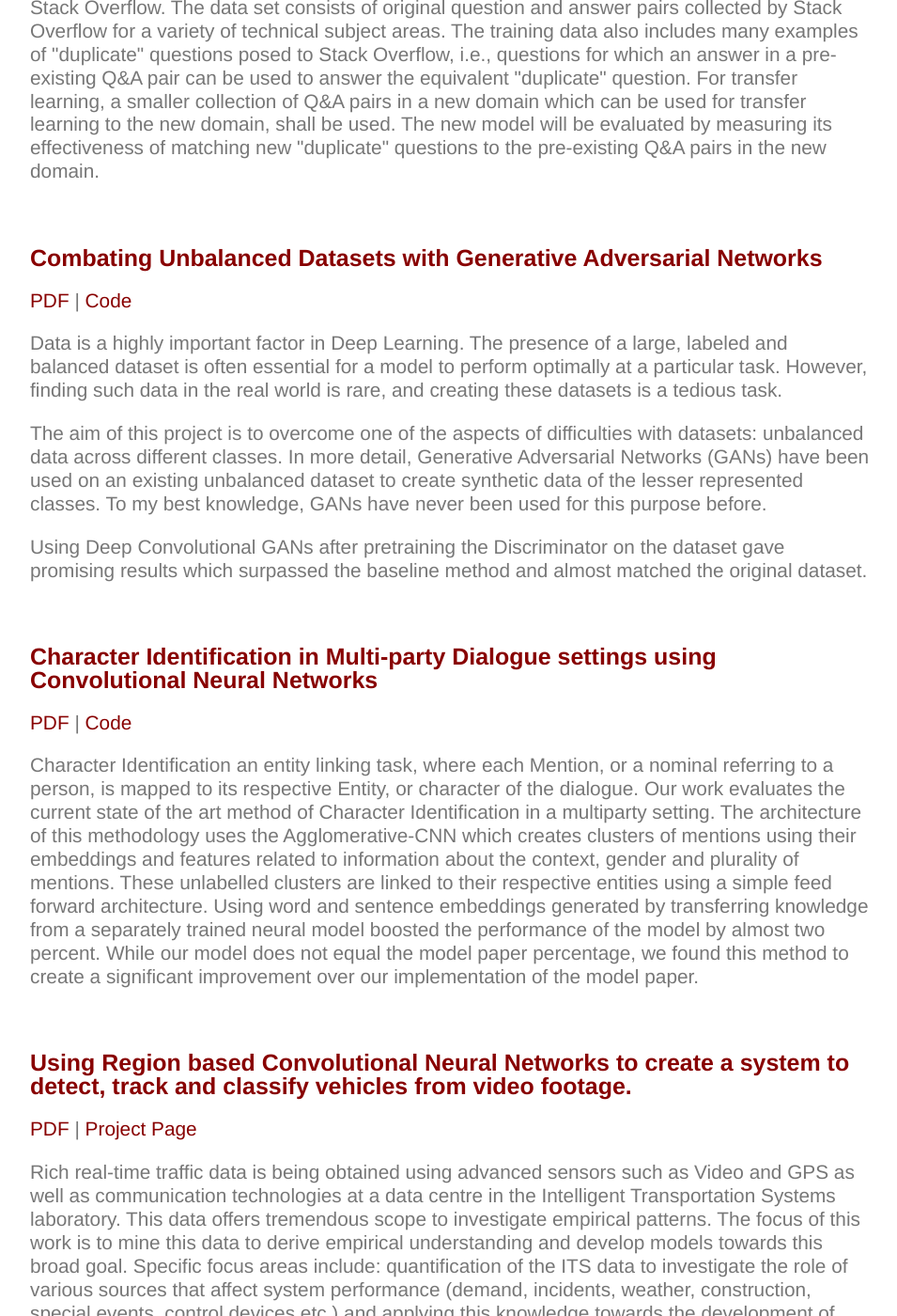
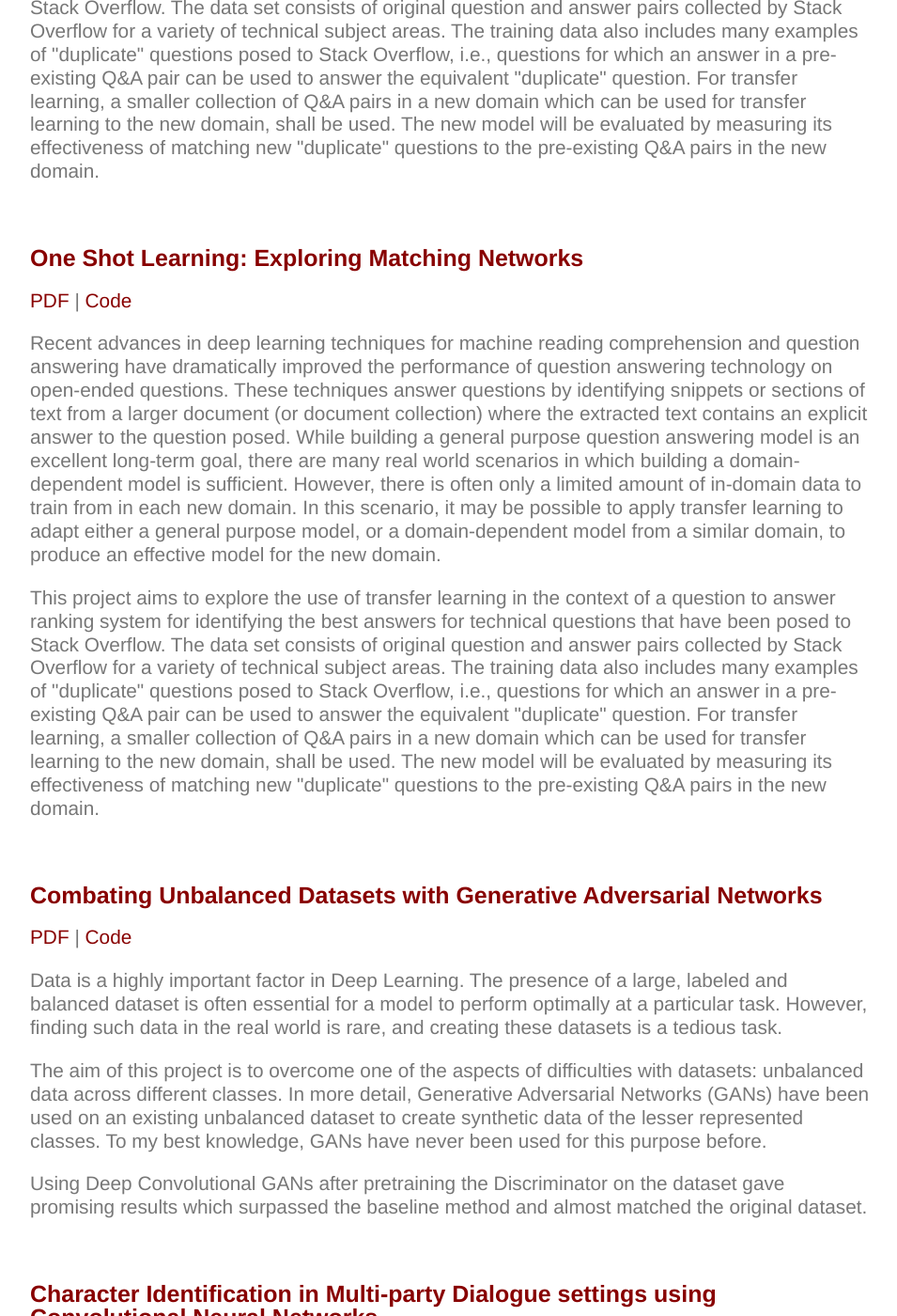
Before and after one commit to Uppaal/Uppaal.github.io, a Jekyll site: the page built from projects/index.html, in a window 1280 px wide and 1400 px high, scrolled down 644 px. Shown: the whole window at 94% size, without its empty margins (160-1115 px from the left). Built offline with Jekyll 4.4.1, drawn with Linux system fonts in a browser that asks for light colours.

Commit message:
Update index.html

```diff
--- a/projects/index.html
+++ b/projects/index.html
@@ -8,6 +8,12 @@ title: Research and Projects
 
 	<h2>Transfer Learning for Question to Answer Ranking Problems in New Domains</h2>
 	<p><i>New project: More updates soon!</i></p>
+	<p>Recent advances in deep learning techniques for machine reading comprehension and question answering have dramatically improved the performance of question answering technology on open-ended questions. These techniques answer questions by identifying snippets or sections of text from a larger document (or document collection) where the extracted text contains an explicit answer to the question posed.  While building a general purpose question answering model is an excellent long-term goal, there are many real world scenarios in which building a domain-dependent model is sufficient. However, there is often only a limited amount of in-domain data to train from in each new domain. In this scenario, it may be possible to apply transfer learning to adapt either a general purpose model, or a domain-dependent model from a similar domain, to produce an effective model for the new domain.</p>
+ 	<p>This project aims to explore the use of transfer learning in the context of a question to answer ranking system for identifying the best answers for technical questions that have been posed to Stack Overflow. The data set consists of original question and answer pairs collected by Stack Overflow for a variety of technical subject areas. The training data also includes many examples of "duplicate" questions posed to Stack Overflow,  i.e., questions for which an answer in a pre-existing Q&A pair can be used to answer the equivalent "duplicate" question. For transfer learning, a smaller collection of Q&A pairs in a new domain which can be used for transfer learning to the new domain, shall be used. The new model will be evaluated by measuring its effectiveness of matching new "duplicate" questions to the pre-existing Q&A pairs in the new domain.</p>
+	<br>
+
+	<h2>One Shot Learning: Exploring Matching Networks</h2>
+	<p><a href="https://drive.google.com/file/d/1M04JMfKoYB1JFYjEO9xlqwTbKIerZq4k/view?usp=sharing">PDF</a> | <a href="">Code</a></p>
 	<p>Recent advances in deep learning techniques for machine reading comprehension and question answering have dramatically improved the performance of question answering technology on open-ended questions. These techniques answer questions by identifying snippets or sections of text from a larger document (or document collection) where the extracted text contains an explicit answer to the question posed.  While building a general purpose question answering model is an excellent long-term goal, there are many real world scenarios in which building a domain-dependent model is sufficient. However, there is often only a limited amount of in-domain data to train from in each new domain. In this scenario, it may be possible to apply transfer learning to adapt either a general purpose model, or a domain-dependent model from a similar domain, to produce an effective model for the new domain.</p>
  	<p>This project aims to explore the use of transfer learning in the context of a question to answer ranking system for identifying the best answers for technical questions that have been posed to Stack Overflow. The data set consists of original question and answer pairs collected by Stack Overflow for a variety of technical subject areas. The training data also includes many examples of "duplicate" questions posed to Stack Overflow,  i.e., questions for which an answer in a pre-existing Q&A pair can be used to answer the equivalent "duplicate" question. For transfer learning, a smaller collection of Q&A pairs in a new domain which can be used for transfer learning to the new domain, shall be used. The new model will be evaluated by measuring its effectiveness of matching new "duplicate" questions to the pre-existing Q&A pairs in the new domain.</p>
 	<br>
```
